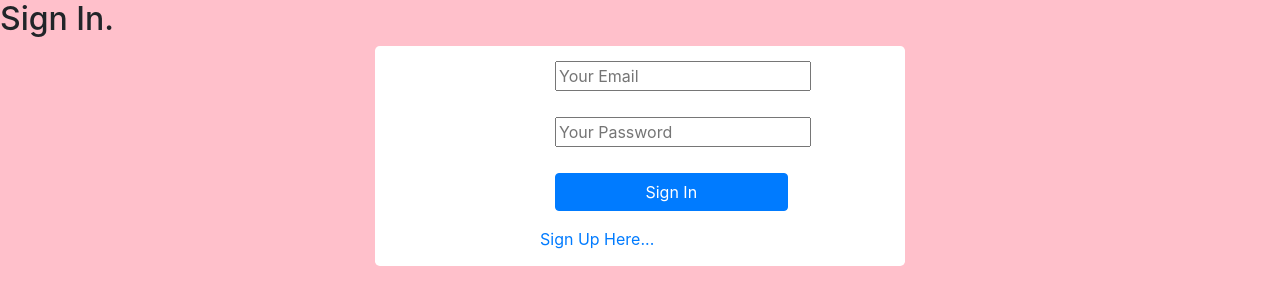
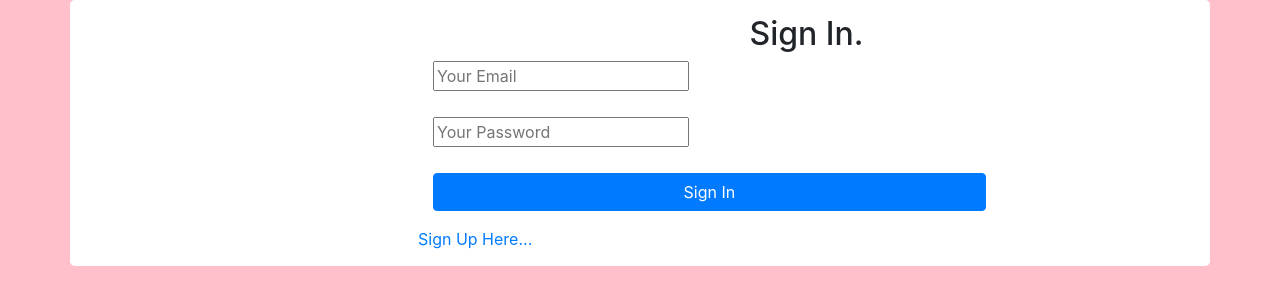
Before and after one commit to kjrohr/relationshiprepophp, a PHP site: page /login.php in a window 1280 px wide. Shown: the top 305 px of the page. Run offline with PHP 8.4, Linux system fonts and the light colour scheme; some libraries are stand-ins or nearby versions.

Commit message:
Styling the login form

```diff
--- a/login.php
+++ b/login.php
@@ -59,7 +59,7 @@
 <body>
   <div id="body">
    <div id="content">
-  <h2>Sign In.</h2>
+
 
 
   <?php
@@ -69,9 +69,10 @@
   ?>
   <form method="post">
 
-    <div class="container" style="max-width:530px; margin: 0 auto;">
+    <div class="container" style="margin: 0 auto;">
                 <form class="form-horizontal" role="form">
                   <div style="margin-left: 30%;">
+                      <h2>Sign In.</h2>
                   <div class="form-group">
                     <div class="col-sm-9">
   <input type="email" name="email" placeholder="Your Email" />
```
